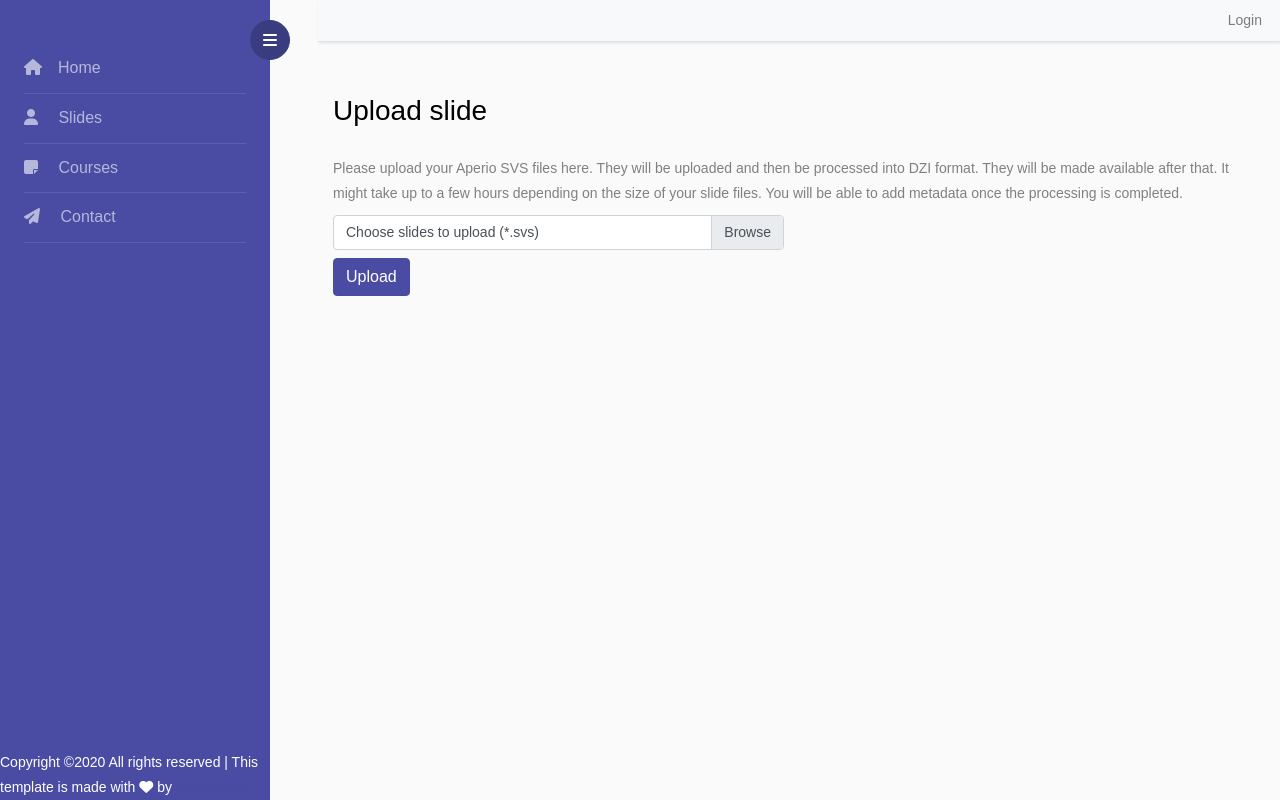
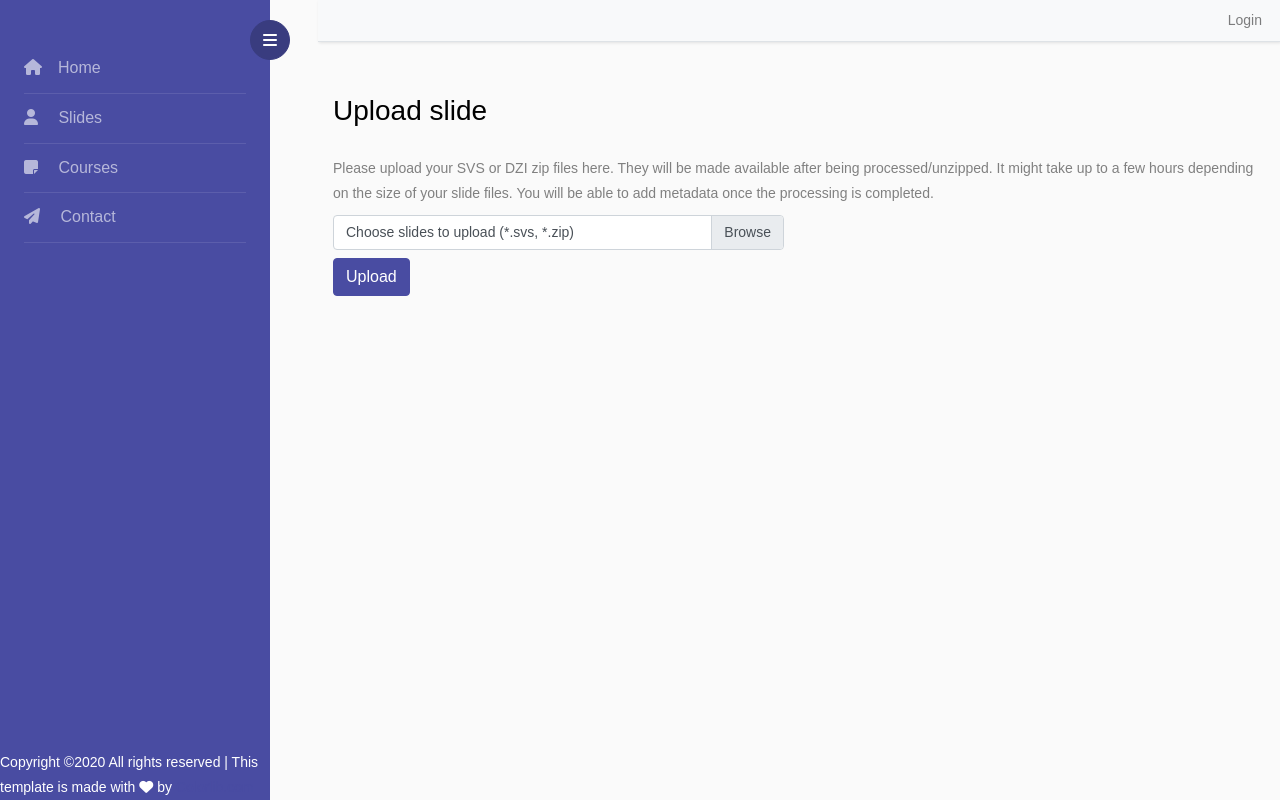
Before and after one commit to cmakinen/coral-virtual-microscope, a Flask app: template templates/slide/upload.html in a window 1280 px wide. Run offline with Flask 2, Linux system fonts and the light colour scheme; the template is opened without the code that fills it, so the values that code supplies are empty; some libraries are stand-ins or nearby versions.

Commit message:
Aloowing  DZI ZIP file upload too

```diff
--- a/templates/slide/upload.html
+++ b/templates/slide/upload.html
@@ -17,19 +17,16 @@
             </div>
             <div class="row">
                 <div class="col">
-                    Please upload your Aperio SVS files here. They will be uploaded and then be processed into DZI
-                    format. They
-                    will be made available after that.
+                    Please upload your SVS or DZI zip files here. They will be made available after being processed/unzipped.
                     It might take up to a few hours depending on the size of your slide files. You will be able to add
-                    metadata
-                    once the processing is completed.
+                    metadata once the processing is completed.
                 </div>
             </div>
             <div class="row">
                 <div class="col-6 mt-2">
                     <div class="custom-file">
-                        <input type="file" class="custom-file-input input-md" id="file-input" accept=".svs" multiple>
-                        <label class="custom-file-label" for="file-input">Choose slides to upload (*.svs)</label>
+                        <input type="file" class="custom-file-input input-md" id="file-input" accept=".svs, .zip" multiple>
+                        <label class="custom-file-label" for="file-input">Choose slides to upload (*.svs, *.zip)</label>
                     </div>
                     <div class="mt-2">
                         <button id="upload-button" type="button" class="btn btn-primary">Upload</button>
```
